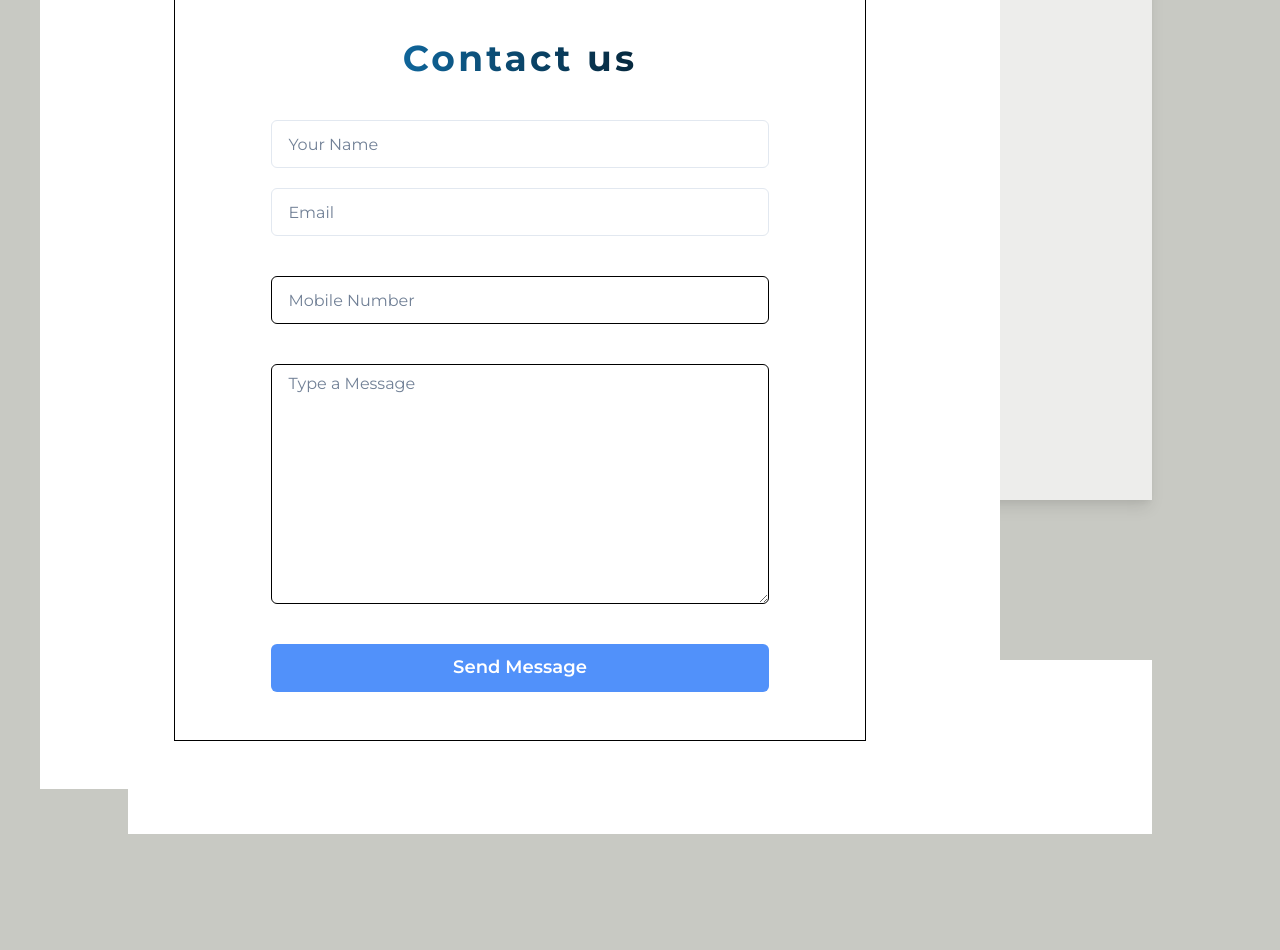
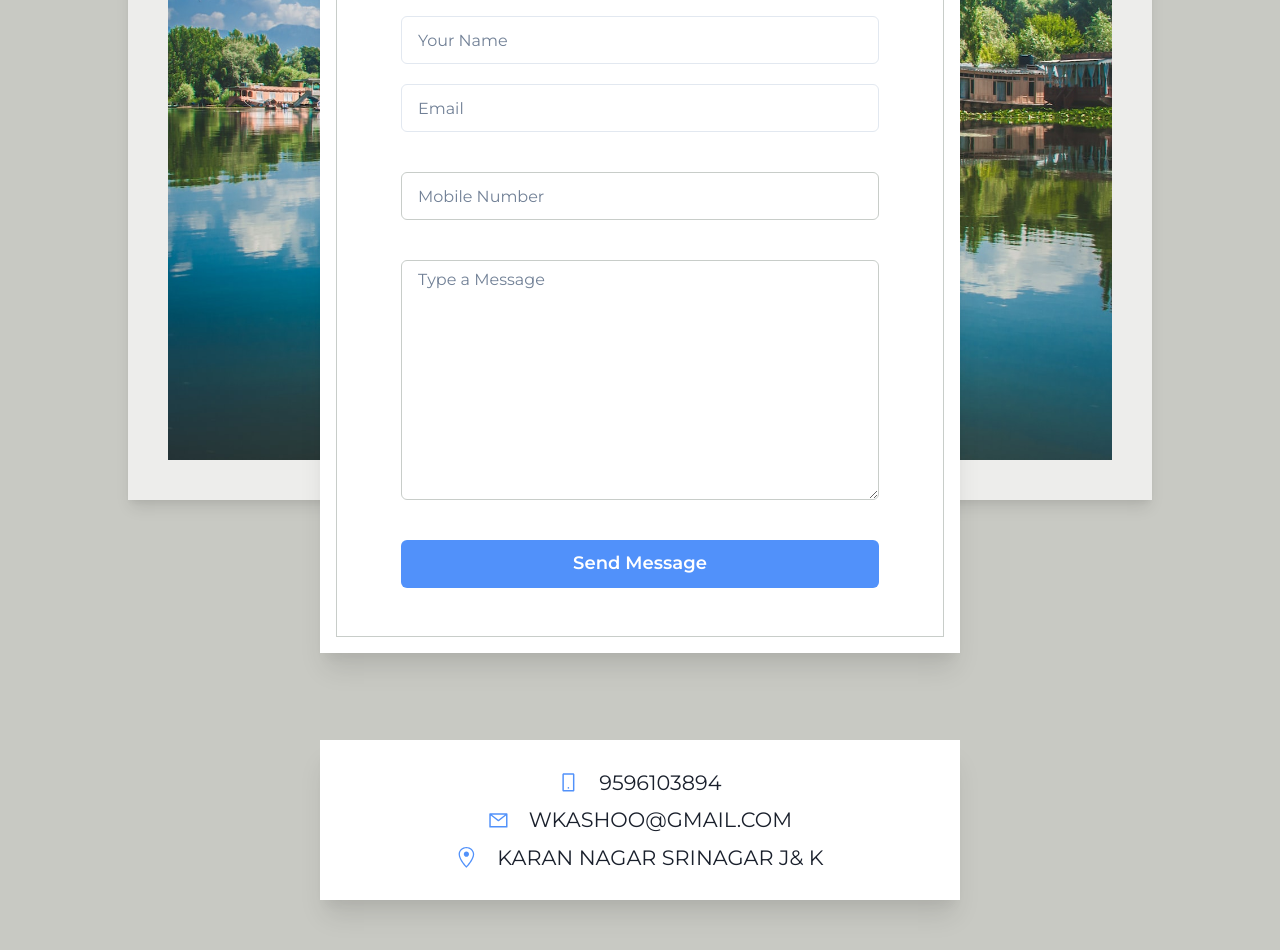
Before and after one commit to wajidkashoo14/TourandTravel, a Next.js app: page /contact in a window 1280 px wide. Shown: the part 460-1410 px from the top of the page. Built offline with nearby package versions, Linux system fonts and the light colour scheme.

Commit message:
added new styles

```diff
--- a/pages/contact.js
+++ b/pages/contact.js
@@ -37,10 +37,10 @@ function contact() {
         p={["2", "2", "10"]}
         boxShadow={"lg"}
       >
-        <Box w={["100%", "100%", "40vw"]} mx={["auto", "auto"]}>
+        <Box w={"100%"} mx={["auto", "auto"]} mr={["auto"]}>
           <Image
             src="login.jpg"
-            w={["100%", "100%", "40vw"]}
+            w={["100%", "100%", "100vw"]}
             height={"90vh"}
             objectFit={"cover"}
             position={"relative"}
@@ -49,36 +49,37 @@ function contact() {
           />
         </Box>
         <Box
-          w={["100%", "100%", "60rem"]}
+          w={["100%", "100%", "40rem"]}
           bg={"#fff"}
-          minHeight={"100vh"}
+          minHeight={"80vh"}
           mx={["auto", "auto"]}
-          ml={["0", "0", "-15rem"]}
           zIndex={"1000"}
           display={"flex"}
-          justifyContent={"center"}
+          justifyContent={["space-between", "center"]}
           alignItems={"center"}
           gap={"10"}
           position={["absolute", "absolute", ""]}
-          top={"15%"}
-          p={["1rem 1rem", "1rem 1rem", "3rem 6rem"]}
+          top={["14%", "14%", "12%"]}
+          p={["1rem 1rem", "1rem 1rem", "1rem 0rem"]}
+          boxShadow={["md", "md", "xl"]}
         >
           <Box
             display={"flex"}
             justifyContent={"center"}
             alignItems={"center"}
-            flexWrap={"nowrap"}
+            flexWrap={"wrap"}
             gap={"10"}
             flexDir={"column"}
-            width={["90%", "90%", "90%"]}
-            border={"1px solid black"}
-            p={["2rem 1rem", "2rem 1rem", "3rem 6rem"]}
+            width={["100%", "100%", "95%"]}
+            border={"1px solid #C8CDC9"}
+            p={["2rem 1rem", "2rem 1rem", "3rem 4rem"]}
           >
             <Heading className={styles.heading}>Contact us</Heading>
             <Flex
               gap={"5"}
               flexDir={["column", "column", "flex"]}
               width={["100%", "100%"]}
+              flexWrap={"wrap"}
             >
               <Input
                 placeholder="Your Name"
@@ -123,17 +124,17 @@ function contact() {
       </Flex>
       <Flex
         minH={"10rem "}
-        width={["100%", "100%", "80vw"]}
+        width={["100%", "100%", "40rem"]}
         bg={"#FFFFFF"}
         justifyContent={"space-around"}
         alignItems={"center"}
-        mt={["30rem", "30rem", "10rem"]}
-        p={["2", "2", "10"]}
+        mt={["30rem", "30rem", "15rem"]}
+        p={["2", "2", "1.5rem"]}
         flexDir={["column", "column", "flex"]}
         mx={["auto", "auto"]}
+        boxShadow={["md", "md", "xl"]}
       >
         <Flex
-          display={"flex"}
           gap={"5"}
           alignItems={"center"}
           fontSize={["14px", "14px", "1.3rem"]}
@@ -143,7 +144,6 @@ function contact() {
           9596103894
         </Flex>
         <Flex
-          display={"flex"}
           gap={"5"}
           alignItems={"center"}
           fontSize={["14px", "14x", "1.3rem"]}
@@ -153,7 +153,6 @@ function contact() {
           Wkashoo@gmail.com
         </Flex>
         <Flex
-          display={"flex"}
           gap={"5"}
           alignItems={"center"}
           fontSize={["14px", "14px", "1.3rem"]}
```
